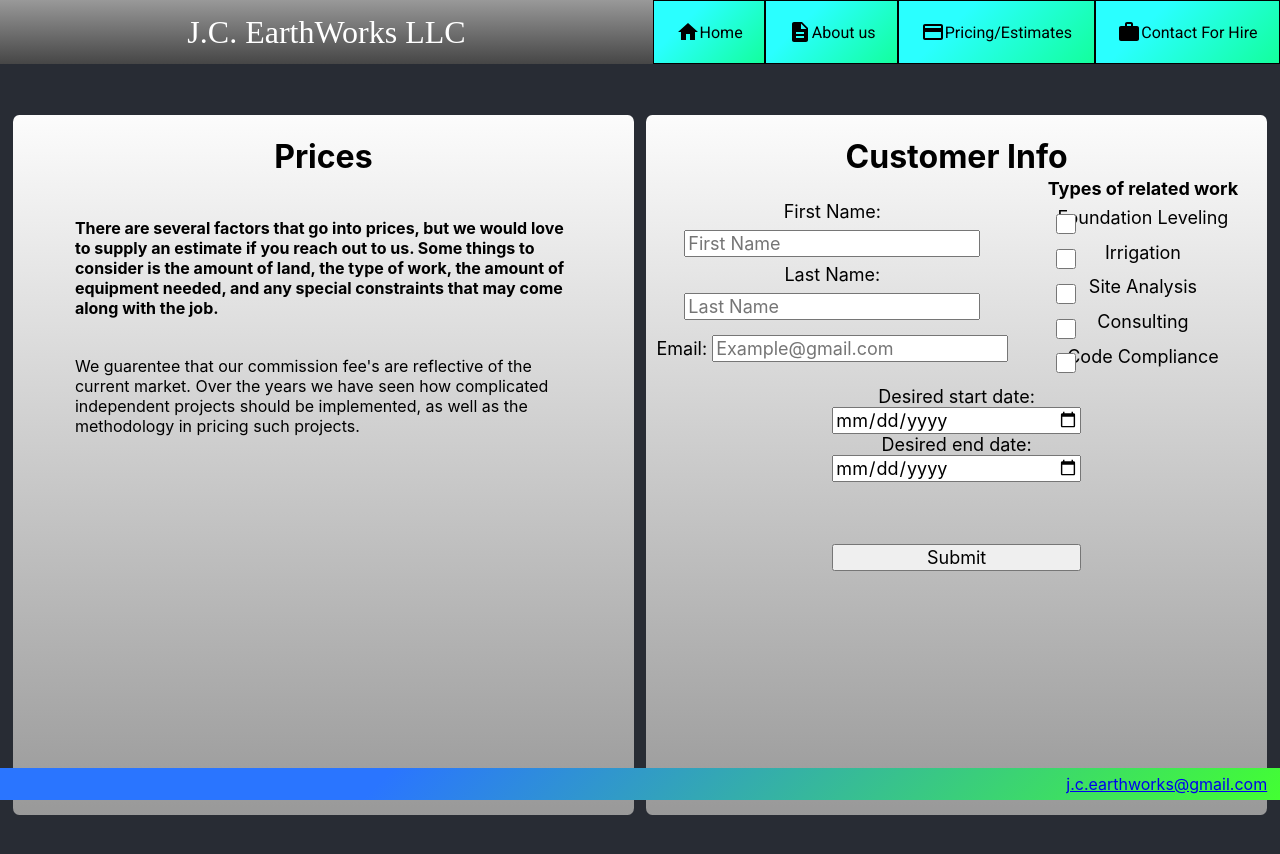
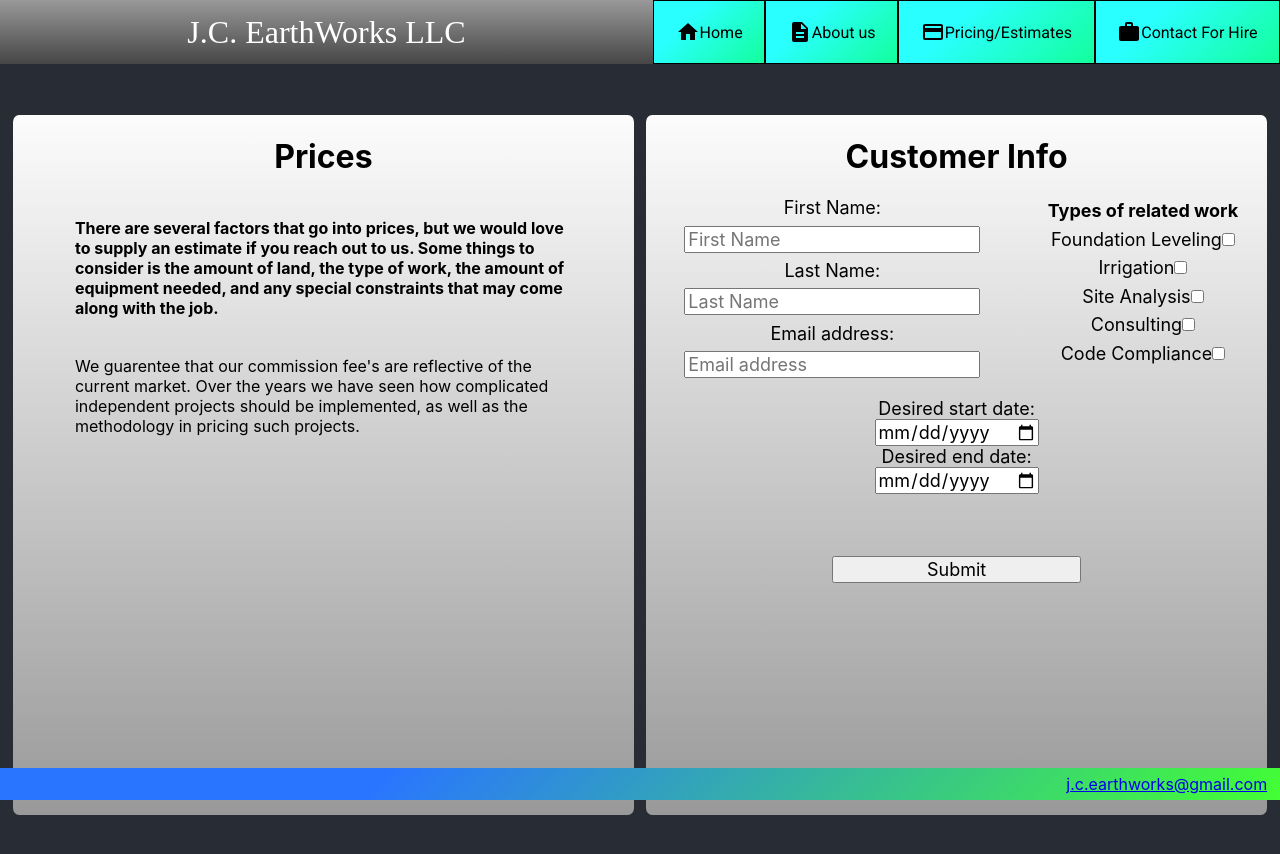
Before and after one commit to Duncan06/EarthWorks_concept, a React (Create React App) app: page / in a window 1280 px wide. Both pictures are taken after a click on the button "Pricing/Estimates". Built offline with nearby package versions, Linux system fonts and the light colour scheme; a web font is replaced by a local one.

Commit message:
Refactor to minimize wrappers.

```diff
--- a/src/components/PageOptions/CustomerValidation.js
+++ b/src/components/PageOptions/CustomerValidation.js
@@ -38,7 +38,6 @@ export default class CustomerValidation extends React.Component {
     // Simple verification, https://www.w3resource.com/javascript/form/email-validation.php
     const mailFormat = /^\w+([.-]?\w+)*@\w+([.-]?\w+)*(\.\w{2,3})+$/;
 
-
     if (this.state.firstName === "") {
       firstNameError = "No first name provided.";
     }
@@ -48,7 +47,7 @@ export default class CustomerValidation extends React.Component {
     }
 
     if (!this.state.email.match(mailFormat)) {
-      emailError = "Not a proper email format."
+      emailError = "Not a proper email format.";
     }
 
     if (firstNameError) {
@@ -100,115 +99,118 @@ export default class CustomerValidation extends React.Component {
     }
   };
 
+  // Increase readability by reducing wrappers.
+  createDesiredInput(type, name, placeholderValue = "", error = "") {
+    if (type === "text") {
+      return (
+        <div className={classes.customerText}>
+          <label htmlFor={name}>{placeholderValue}: </label>
+          <input
+            id={name}
+            name={name}
+            placeholder={placeholderValue}
+            value={this.state.name}
+            onChange={this.handleChange}
+          />
+          <div className={classes.textError}> {error} </div>
+        </div>
+      );
+    }
+    if (type === "checkbox") {
+      return (
+        <div>
+          <label htmlFor={name}>{placeholderValue}</label>
+          <input
+            type="checkbox"
+            id={name}
+            name={name}
+            onChange={this.handleChange}
+          />
+        </div>
+      );
+    }
+    if (type === "date") {
+      return (
+        <div>
+          <label htmlFor={name}>{placeholderValue}</label>
+          <input
+            type="date"
+            id={name}
+            name={name}
+            onChange={this.handleChange}
+          />
+          <div className={classes.textError}> {error} </div>
+        </div>
+      );
+    }
+  }
+
   render() {
     return (
       <form className={classes.customerInfo} onSubmit={this.handleSubmit}>
         <div className={classes.topContainer}>
           <div className={classes.textContainer}>
-            <div className={classes.customerText}>
-              <label htmlFor="firstName">First Name: </label>
-              <input
-                id="firstName"
-                name="firstName"
-                placeholder="First Name"
-                value={this.state.firstName}
-                onChange={this.handleChange}
-              />
-              <div className={classes.textError}>
-                {" "}
-                {this.state.firstNameError}{" "}
-              </div>
-            </div>
-            <div className={classes.customerText}>
-              <label htmlFor="lastName">Last Name: </label>
-              <input
-                id="lastName"
-                name="lastName"
-                placeholder="Last Name"
-                value={this.state.lastName}
-                onChange={this.handleChange}
-              />
-              <div className={classes.textError}>
-                {" "}
-                {this.state.lastNameError}{" "}
-              </div>
-            </div>
-            <div className={classes.customerText}>
-              <label htmlFor="email">Email: </label>
-              <input
-                id="email"
-                name="email"
-                placeholder="Example@gmail.com"
-                value={this.state.email}
-                onChange={this.handleChange}
-              />
-              <div className={classes.textError}> {this.state.emailError} </div>
-            </div>
+            {this.createDesiredInput(
+              "text",
+              "firstName",
+              "First Name",
+              `${this.state.firstNameError}`
+            )}
+
+            {this.createDesiredInput(
+              "text",
+              "lastName",
+              "Last Name",
+              `${this.state.lastNameError}`
+            )}
+
+            {this.createDesiredInput(
+              "text",
+              "email",
+              "Email address",
+              `${this.state.emailError}`
+            )}
           </div>
 
           <div className={classes.checkboxContainer}>
             <div className={classes.checkboxTitle}>Types of related work</div>
             <div className={classes.jobOptions}>
-              <label htmlFor="foundationLeveling">Foundation Leveling</label>
-              <input
-                type="checkbox"
-                id="foundationLeveling"
-                name="foundationLeveling"
-                onChange={this.handleChange}
-              />
-              <label htmlFor="irrigation">Irrigation</label>
-              <input
-                type="checkbox"
-                id="irrigation"
-                name="irrigation"
-                onChange={this.handleChange}
-              />
-              <label htmlFor="siteAnalysis">Site Analysis</label>
-              <input
-                type="checkbox"
-                id="siteAnalysis"
-                name="siteAnalysis"
-                onChange={this.handleChange}
-              />
-              <label htmlFor="consulting">Consulting</label>
-              <input
-                type="checkbox"
-                id="consulting"
-                name="consulting"
-                onChange={this.handleChange}
-              />
-              <label htmlFor="codeCompliance">Code Compliance</label>
-              <input
-                type="checkbox"
-                id="codeCompliance"
-                name="codeCompliance"
-                onChange={this.handleChange}
-              />
+              {this.createDesiredInput(
+                "checkbox",
+                "foundationLeveling",
+                "Foundation Leveling"
+              )}
+              {this.createDesiredInput("checkbox", "irrigation", "Irrigation")}
+              {this.createDesiredInput(
+                "checkbox",
+                "siteAnalysis",
+                "Site Analysis"
+              )}
+              {this.createDesiredInput("checkbox", "consulting", "Consulting")}
+              {this.createDesiredInput(
+                "checkbox",
+                "codeCompliance",
+                "Code Compliance"
+              )}
             </div>
           </div>
         </div>
 
         <div className={classes.dateContainer}>
           <div className={classes.dates}>
-            <label htmlFor="startDate">Desired start date:</label>
-            <input
-              type="date"
-              id="startDate"
-              name="startDate"
-              onChange={this.handleChange}
-            />
-            <div className={classes.textError}>
-              {" "}
-              {this.state.startDateError}{" "}
-            </div>
-            <label htmlFor="endDate">Desired end date:</label>
-            <input
-              type="date"
-              id="endDate"
-              name="endDate"
-              onChange={this.handleChange}
-            />
-            <div className={classes.textError}> {this.state.endDateError} </div>
+            {this.createDesiredInput(
+              "date",
+              "startDate",
+              "Desired start date: ",
+              `${this.state.startDateError}`
+            )}
+
+            {this.createDesiredInput(
+              "date",
+              "endDate",
+              "Desired end date: ",
+              `${this.state.endDateError}`
+            )}
           </div>
         </div>
 
@@ -219,22 +221,26 @@ export default class CustomerValidation extends React.Component {
         {lastWorkingEmail.email !== "" && (
           <div>
             <div>
-              Click the link below to send the last valid submission's information
-              through email:{" "}
+              Click the link below to send the last valid submission's
+              information through email:{" "}
             </div>
             {/* %0D%0A creates new line in the email. Formatted for email structure to avoid unwanted newlines.*/}
             <a
               href={`mailto:j.c.earthworks@gmail.com?subject=Project Request&body=Start: ${
                 lastWorkingEmail.startDate
-              }%0D%0AEnd: ${lastWorkingEmail.endDate
-              }%0D%0A%0D%0AAreas:${lastWorkingEmail.foundationLeveling ? " Foundation leveling," : ""
-                } ${lastWorkingEmail.irrigation ? "Irrigation," : ""} ${
+              }%0D%0AEnd: ${lastWorkingEmail.endDate}%0D%0A%0D%0AAreas:${
+                lastWorkingEmail.foundationLeveling
+                  ? " Foundation leveling,"
+                  : ""
+              } ${lastWorkingEmail.irrigation ? "Irrigation," : ""} ${
                 lastWorkingEmail.siteAnalysis ? "Site Analysis," : ""
               } ${lastWorkingEmail.consulting ? "Consulting," : ""} ${
                 lastWorkingEmail.codeCompliance ? "Code compliance" : ""
-              }%0D%0AFirst Name: ${lastWorkingEmail.firstName
-              }%0D%0ALast Name: ${lastWorkingEmail.lastName
-              }%0D%0AEmail: ${lastWorkingEmail.email}`}
+              }%0D%0AFirst Name: ${
+                lastWorkingEmail.firstName
+              }%0D%0ALast Name: ${lastWorkingEmail.lastName}%0D%0AEmail: ${
+                lastWorkingEmail.email
+              }`}
             >
               j.c.earthworks@gmail.com
             </a>
```
